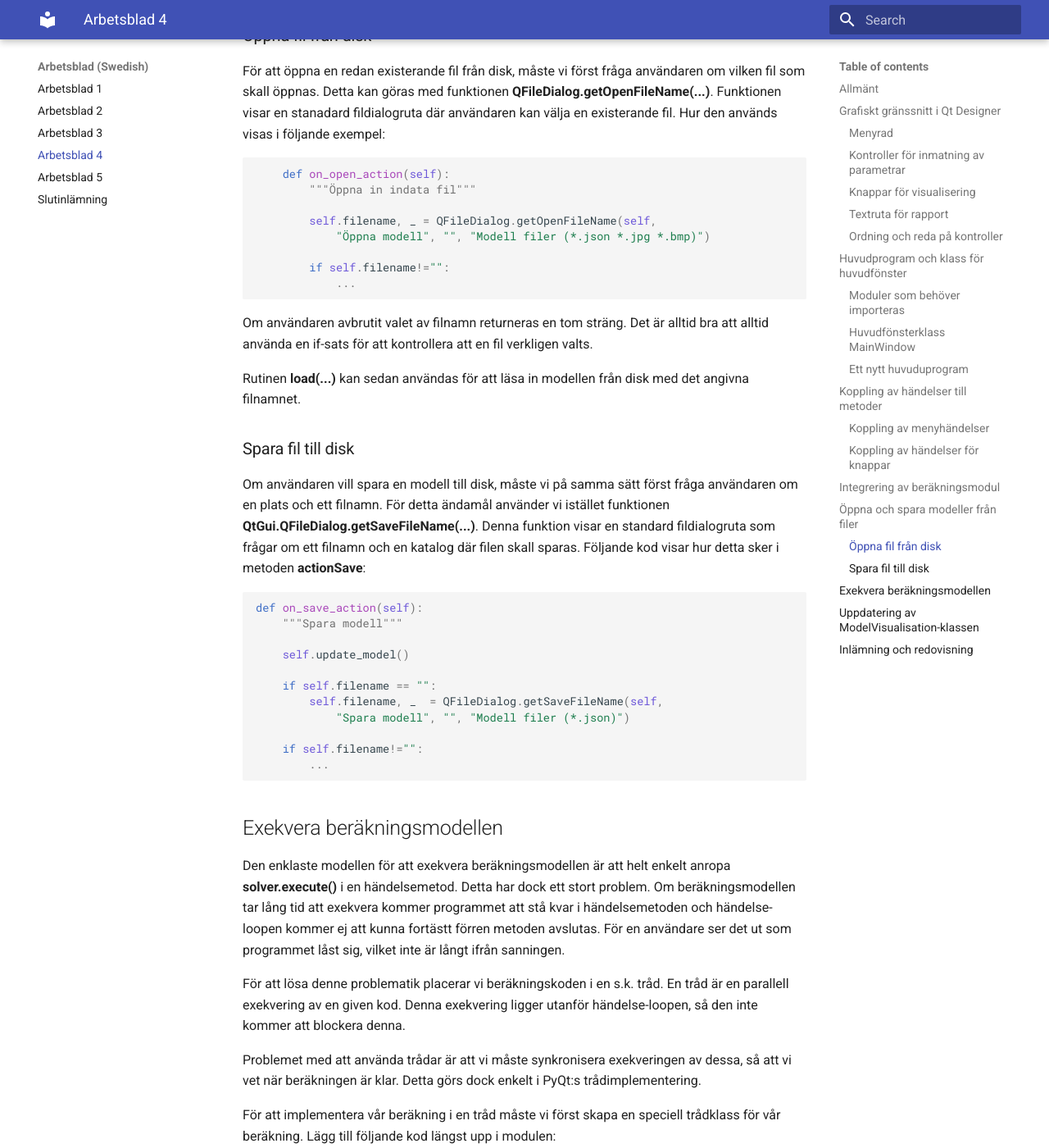
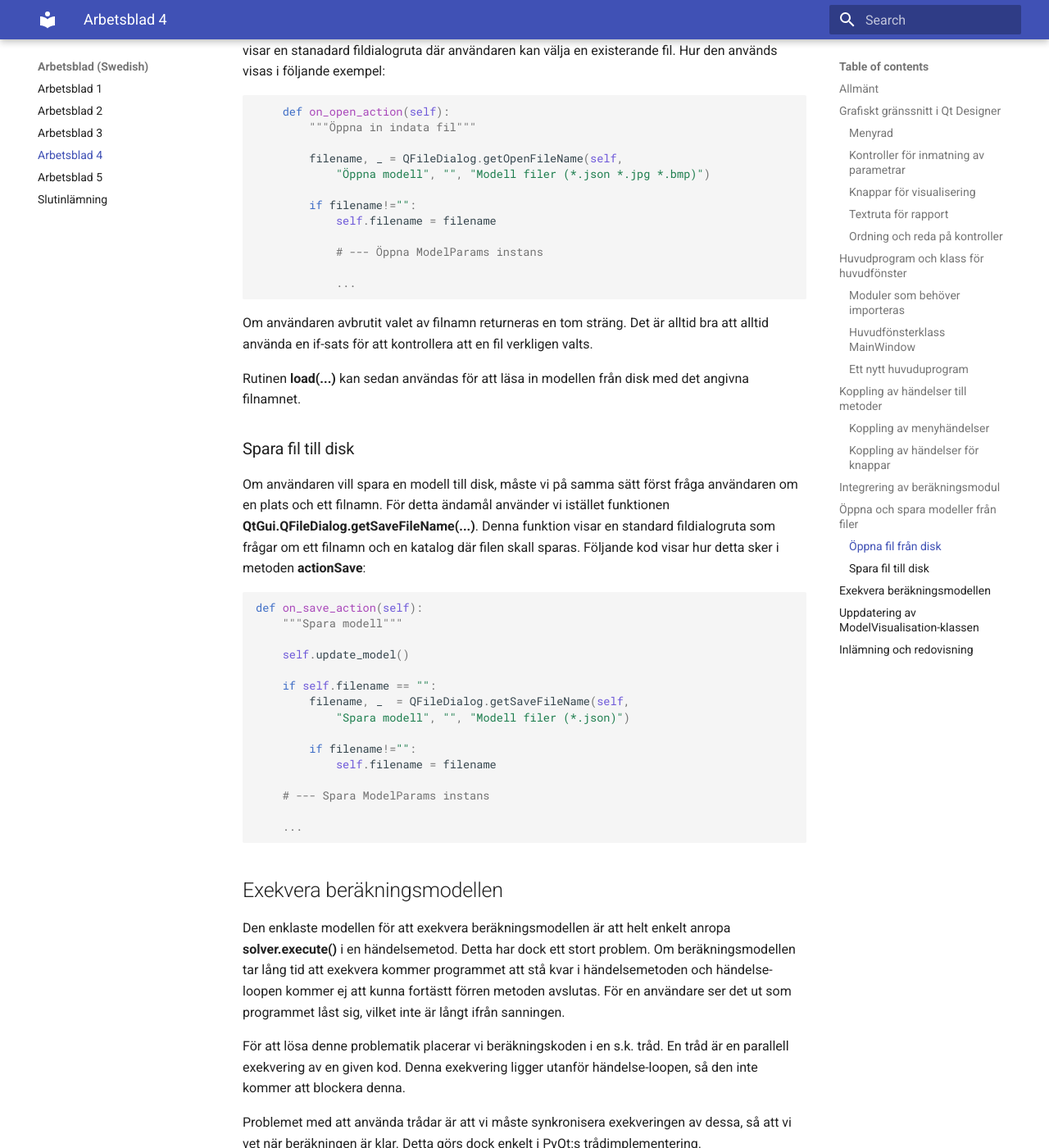
Before and after one commit to jonaslindemann/vsmn20, an MkDocs documentation site: the page built from docs/assignment4.md, in a window 1280 px wide and 1400 px high, scrolled down 14186 px. Shown: the whole window at 82% size. Built offline with MkDocs 1.6.1 and Material for MkDocs 9.7.7, drawn with Linux system fonts in a browser that asks for light colours; comment, search, counter and statistics services are not loaded; some of the changed text lies outside the part shown.

Commit message:
Fixed more typos

````diff
--- a/docs/assignment4.md
+++ b/docs/assignment4.md
@@ -180,10 +180,6 @@
         """Constructor"""
         super(QMainWindow, self).__init__()
 
-        # --- Lagra en referens till applikationsinstansen i klassen
-
-        self.app = app
-
         # --- Läs in gränssnitt från fil
 
         uic.loadUi('mainwindow.ui', self)
@@ -330,10 +326,14 @@
     def on_open_action(self):
         """Öppna in indata fil"""
 
-        self.filename, _ = QFileDialog.getOpenFileName(self,
+        filename, _ = QFileDialog.getOpenFileName(self,
             "Öppna modell", "", "Modell filer (*.json *.jpg *.bmp)")
 
-        if self.filename!="":
+        if filename!="":
+            self.filename = filename
+
+            # --- Öppna ModelParams instans
+
             ...
 ```
 
@@ -352,11 +352,15 @@
     self.update_model()
 
     if self.filename == "":
-        self.filename, _  = QFileDialog.getSaveFileName(self,
+        filename, _  = QFileDialog.getSaveFileName(self,
             "Spara modell", "", "Modell filer (*.json)")
 
-    if self.filename!="":
-        ...
+        if filename!="":
+            self.filename = filename
+
+    # --- Spara ModelParams instans
+
+    ...
 ```
 
 ## Exekvera beräkningsmodellen
````
Also changed, not shown: docs/assignment4_eng.md (+1 -5 lines).
